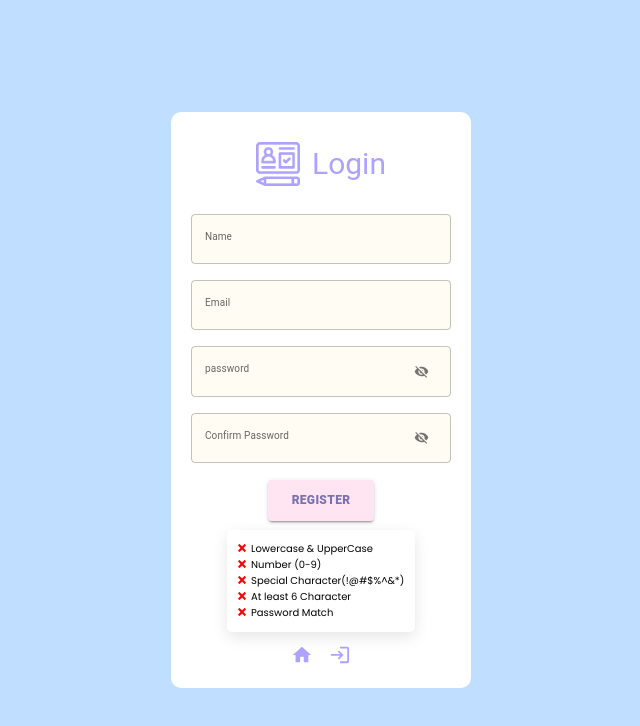
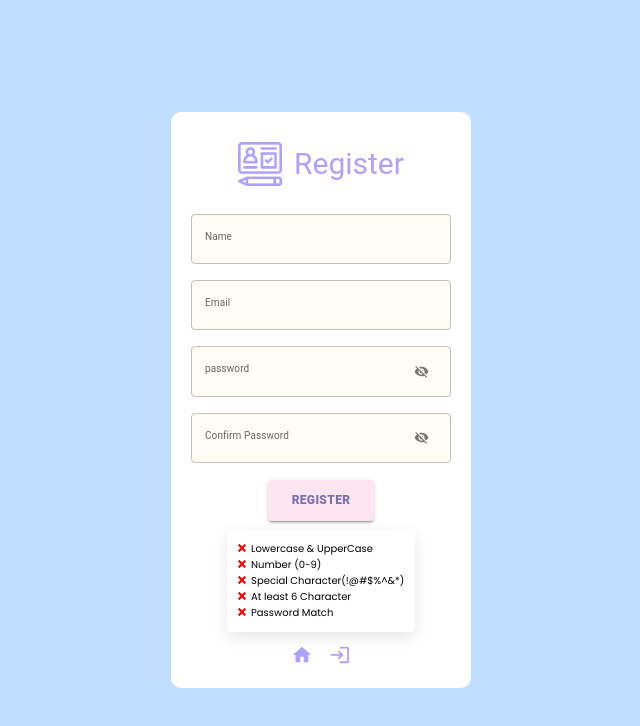
Before and after one commit to JamalHamza/hospital-portal, a React (Vite) app in the folder frontend/: page /register in a window 1280 px wide. Shown: the top 726 px of the page, without its empty margins (319-959 px from the left). Built offline with nearby package versions, Linux system fonts and the light colour scheme; no server answers.

Commit message:
BodyWrapper

```diff
--- /dev/null
+++ b/frontend/src/components/bodyWraper/BodyWraper.jsx
@@ -0,0 +1,20 @@
+import { Box } from '@mui/material';
+
+function BodyWrapper({ children, cardclass }) {
+  return (
+    <Box
+      sx={{
+        minHeight: '100vh',
+        width: '100vw',
+        bgcolor: 'secondary.main',
+        display: 'flex',
+        justifyContent: 'center',
+        alignItems: 'center',
+      }}
+    >
+      {children}
+    </Box>
+  );
+}
+
+export default BodyWrapper;
--- a/frontend/src/pages/auth/LoginWithCode.jsx
+++ b/frontend/src/pages/auth/LoginWithCode.jsx
@@ -1,3 +1,4 @@
+import {Box} from '@mui/material';
 import React, { useEffect, useState } from 'react';
 import { CiUnlock } from 'react-icons/ci';
 import { useDispatch, useSelector } from 'react-redux';
@@ -15,7 +16,7 @@ import styles from './auth.module.scss';
 function LoginWithCode() {
   const [loginCode, setLoginCode] = useState('');
   const { email } = useParams();
-  console.log(email);
+
   const dispatch = useDispatch();
   const navigate = useNavigate();
   const { isLoading, isLoggedIn, isSuccess } = useSelector(
@@ -53,7 +54,7 @@ function LoginWithCode() {
   return (
     <div className={`container ${styles.auth}`}>
       {isLoading && <Loader />}
-      <Card>
+      <Box >
         <div className={styles.form}>
           <div className='--flex-center'>
             <CiUnlock size={40} color='#00695c' />
@@ -88,7 +89,7 @@ function LoginWithCode() {
             </div>
           </form>
         </div>
-      </Card>
+      </Box>
     </div>
   );
 }
--- a/frontend/src/pages/auth/Register.jsx
+++ b/frontend/src/pages/auth/Register.jsx
@@ -23,6 +23,7 @@ import LoginIcon from '@mui/icons-material/Login';
 
 import { toast } from 'react-toastify';
 import RegisterImg from '../../assets/authPage//register.png';
+import BodyWrapper from '../../components/bodyWraper/bodyWraper';
 import { validateEmail } from '../../redux/features/auth/authServices';
 import {
   register,
@@ -182,16 +183,7 @@ const Register = () => {
   });
 
   return (
-    <Box
-      sx={{
-        minHeight: '100vh',
-        width: '100vw',
-        bgcolor: 'secondary.main',
-        display: 'flex',
-        justifyContent: 'center',
-        alignItems: 'center',
-      }}
-    >
+    <BodyWrapper>
       <Box
         sx={{
           maxWidth: '30rem',
@@ -213,7 +205,7 @@ const Register = () => {
         >
           <img src={RegisterImg} alt='login' />
           <Typography sx={{ color: 'primary.main', ml: '0.4em' }} variant='h3'>
-            Login
+            Register
           </Typography>
         </Box>
         <form
@@ -249,33 +241,6 @@ const Register = () => {
             error={formik.touched.email && Boolean(formik.errors.email)}
             helperText={formik.touched.email && formik.errors.email}
           />
-
-          {/* <TextField
-            name='password'
-            label='Password'
-            variant='outlined'
-            type='password'
-            value={formik.values.password}
-            onChange={handleChange}
-            style={{ margin: '8px', width: '100%' }}
-            onBlur={formik.handleBlur}
-            error={formik.touched.password && Boolean(formik.errors.password)}
-            helperText={formik.touched.password && formik.errors.password}
-          /> */}
-
-          {/* <TextField
-            name='password2'
-            label='Confirm Password'
-            variant='outlined'
-            type='password'
-            value={formik.values.password2}
-            onChange={handleChange}
-            style={{ margin: '8px', width: '100%' }}
-            onBlur={formik.handleBlur}
-            error={formik.touched.password2 && Boolean(formik.errors.password2)}
-            helperText={formik.touched.password2 && formik.errors.password2}
-          /> */}
-
           {/* ! Added Show and Hide Password */}
           <TextField
             name='password'
@@ -392,7 +357,7 @@ const Register = () => {
           </Box>
         </form>
       </Box>
-    </Box>
+    </BodyWrapper>
   );
 };
 
```
Also changed, not shown: 2 other files (tests, documents, lock files or other folders).
